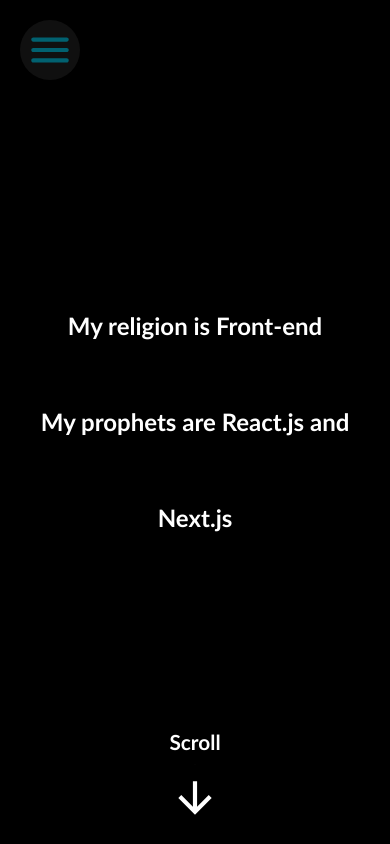
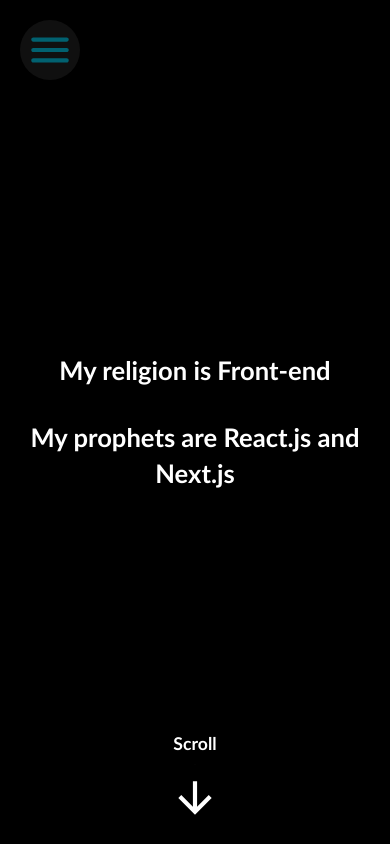
Before and after one commit to sina-olfati/sina-olfati-site, a React (Create React App) app: page / in a window 390 px wide. Built offline with nearby package versions, Linux system fonts and the light colour scheme; a web font is replaced by a local one.

Commit message:
Home: improved top text sizes and responsivity

```diff
--- a/src/screens/Home.css
+++ b/src/screens/Home.css
@@ -74,62 +74,24 @@
   background-repeat: no-repeat;
 }
 
-.no-parallax h1 {
+.no-parallax .top-text {
+  /* border: solid 1px blue; */
   width: 100%;
   text-align: center;
   font-size: 2.9rem;
   margin: 50px;
+  display: flex;
+  flex-direction: column;
+  justify-content: center;
   align-items: center;
-  line-height: 6rem;
 }
 
-@media only screen and (max-width: 1200px) {
-  .bg::after{
-    background-size: 120%;
-  }
-}
-@media only screen and (max-width: 985px) {
-  .bg::after{
-    background-size: 155%;
-  }
-  .no-parallax h1 {
-    font-size: 1.5rem;
-    margin: 10px;
-  }
-
-  .parallax h1 {
-    bottom: 5%;
-  }
-  .parallax h1:lang(fa) {
-    left: 5%;
-  }
-}
-@media only screen and (max-width: 780px) {
-  .bg::after{
-    background-size: 165%;
-  }
-}
-@media only screen and (max-width: 720px) {
-  .bg::after{
-    background: linear-gradient(rgba(0, 0, 0, 0.4), rgba(0, 0, 0, 0.4)),
-    url('../assets/images/bg2.jpg');
-    background-size: 100%;
-    background-position-y:  70%;
-  }
-  .parallax h1 {
-    font-size: 3.5rem;
-    right: 10%;
-  }
-  .parallax span {
-    font-size: 4rem;
-  }
-}
-
-@media only screen and (max-width: 600px) {
-  .bg::after{
-    background-size: 120%;
-    background-position: center bottom;
-  }
+.no-parallax h1 {
+  /* border: solid 1px blue; */
+  width: 100%;
+  text-align: center;
+  margin: 1.5rem;
+  font-size: 2.9rem;
 }
 
 /* scroll advice */
@@ -193,3 +155,64 @@
   from {top: 25px;}
   to {top: -25px;}
 }
+
+
+
+
+@media only screen and (max-width: 1200px) {
+  .bg::after{
+    background-size: 120%;
+  }
+}
+@media only screen and (max-width: 985px) {
+  .bg::after{
+    background-size: 155%;
+  }
+  .no-parallax .top-text {
+    margin: 10px;
+  }
+  .no-parallax h1 {
+    font-size: 1.6rem;
+    margin: 1rem;
+    line-height: 2.2rem;
+  }
+
+  .no-parallax .scroll h2 {
+    font-size: 1.1rem;
+    padding: 10px;
+  }
+
+  .parallax h1 {
+    bottom: 5%;
+  }
+  .parallax h1:lang(fa) {
+    left: 5%;
+  }
+}
+@media only screen and (max-width: 780px) {
+  .bg::after{
+    background-size: 165%;
+  }
+}
+@media only screen and (max-width: 720px) {
+  .bg::after{
+    background: linear-gradient(rgba(0, 0, 0, 0.4), rgba(0, 0, 0, 0.4)),
+    url('../assets/images/bg2.jpg');
+    background-size: 100%;
+    background-position-y:  70%;
+  }
+  .parallax h1 {
+    font-size: 3.5rem;
+    right: 10%;
+  }
+  .parallax span {
+    font-size: 4rem;
+  }
+}
+
+@media only screen and (max-width: 600px) {
+  .bg::after{
+    background-size: 120%;
+    background-position: center bottom;
+  }
+}
--- a/src/screens/Home.tsx
+++ b/src/screens/Home.tsx
@@ -33,7 +33,10 @@ const Home = () => {
       <div className='home-body'>
         <main>
           <section className="no-parallax">
-            <h1 className='top-text'>{t("home_top1")}<br />{t("home_top2")}</h1>
+            <div className='top-text'>
+              <h1>{t("home_top1")}</h1>
+              <h1>{t("home_top2")}</h1>
+            </div>
             <div className='scroll'>
               <h2>{t("home_scroll")}</h2>
               <div className='arrows'>
```
